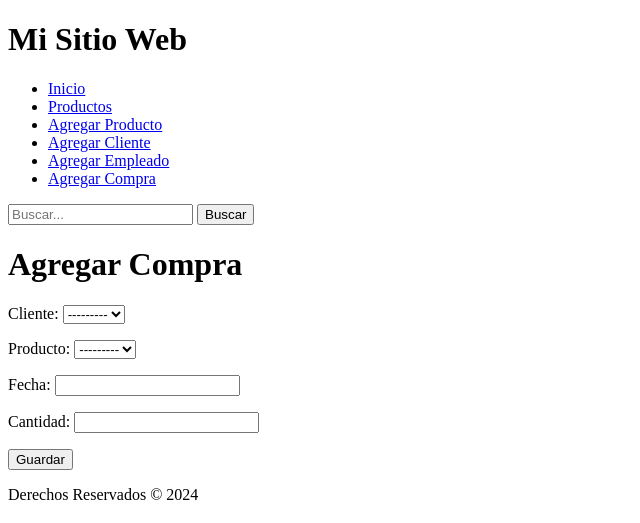
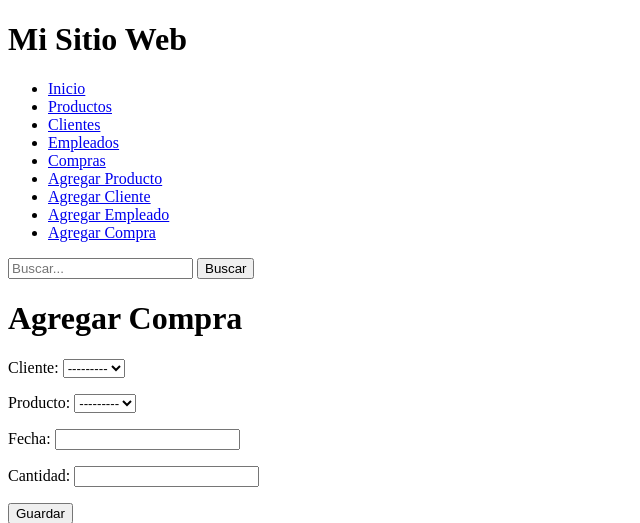
Before and after one commit to glaglere/CoderHouse_57810, a Django app: page /agregar_compra/ in a window 1280 px wide. Shown: the top 523 px of the page, without its empty margins (0-640 px from the left). Run offline with Django 5.2, Linux system fonts and the light colour scheme; data that the repository does not hold is empty.

Commit message:
agrego la posibilidad de visualizar clientes, compras y empleados al menu de inicio

```diff
--- a/tercera pre-entrega_LAGLERE/sac/sac/urls.py
+++ b/tercera pre-entrega_LAGLERE/sac/sac/urls.py
@@ -7,6 +7,9 @@ from webapp import views
 urlpatterns = [
     path('admin/', admin.site.urls),
     path('productos/', views.lista_productos, name='lista_productos'),
+    path('clientes/', views.lista_clientes, name='lista_clientes'),
+    path('empleados/', views.lista_empleados, name='lista_empleados'),
+    path('compras/', views.lista_compras, name='lista_compras'),
     path('agregar_producto/', views.agregar_producto, name='agregar_producto'),
     path('agregar_cliente/', views.agregar_cliente, name='agregar_cliente'),
     path('agregar_empleado/', views.agregar_empleado, name='agregar_empleado'),
--- a/tercera pre-entrega_LAGLERE/sac/webapp/templates/webapp/base.html
+++ b/tercera pre-entrega_LAGLERE/sac/webapp/templates/webapp/base.html
@@ -1,3 +1,5 @@
+<!-- templates/webapp/base.html -->
+
 <!DOCTYPE html>
 <html>
 <head>
@@ -10,6 +12,9 @@
             <ul>
                 <li><a href="/">Inicio</a></li>
                 <li><a href="/productos/">Productos</a></li>
+                <li><a href="/clientes/">Clientes</a></li>
+                <li><a href="/empleados/">Empleados</a></li>
+                <li><a href="/compras/">Compras</a></li>
                 <li><a href="/agregar_producto/">Agregar Producto</a></li>
                 <li><a href="/agregar_cliente/">Agregar Cliente</a></li>
                 <li><a href="/agregar_empleado/">Agregar Empleado</a></li>
--- a/tercera pre-entrega_LAGLERE/sac/webapp/views.py
+++ b/tercera pre-entrega_LAGLERE/sac/webapp/views.py
@@ -8,6 +8,18 @@ from django.db.models import Q
 def lista_productos(request):
     productos = Producto.objects.all()
     return render(request, 'webapp/lista_productos.html', {'productos': productos})
+
+def lista_clientes(request):
+    clientes = Cliente.objects.all()
+    return render(request, 'webapp/lista_clientes.html', {'clientes': clientes})
+
+def lista_empleados(request):
+    empleados = Empleado.objects.all()
+    return render(request, 'webapp/lista_empleados.html', {'empleados': empleados})
+
+def lista_compras(request):
+    compras = Compra.objects.all()
+    return render(request, 'webapp/lista_compras.html', {'compras': compras})
 
 def inicio(request):
     return render(request, 'webapp/inicio.html')
```
Also changed, not shown: tercera pre-entrega_LAGLERE/sac/webapp/templates/webapp/lista_clientes.html (added, +14 -0 lines), tercera pre-entrega_LAGLERE/sac/webapp/templates/webapp/lista_compras.html (added, +14 -0 lines), tercera pre-entrega_LAGLERE/sac/webapp/templates/webapp/lista_empleados.html (added, +14 -0 lines).
